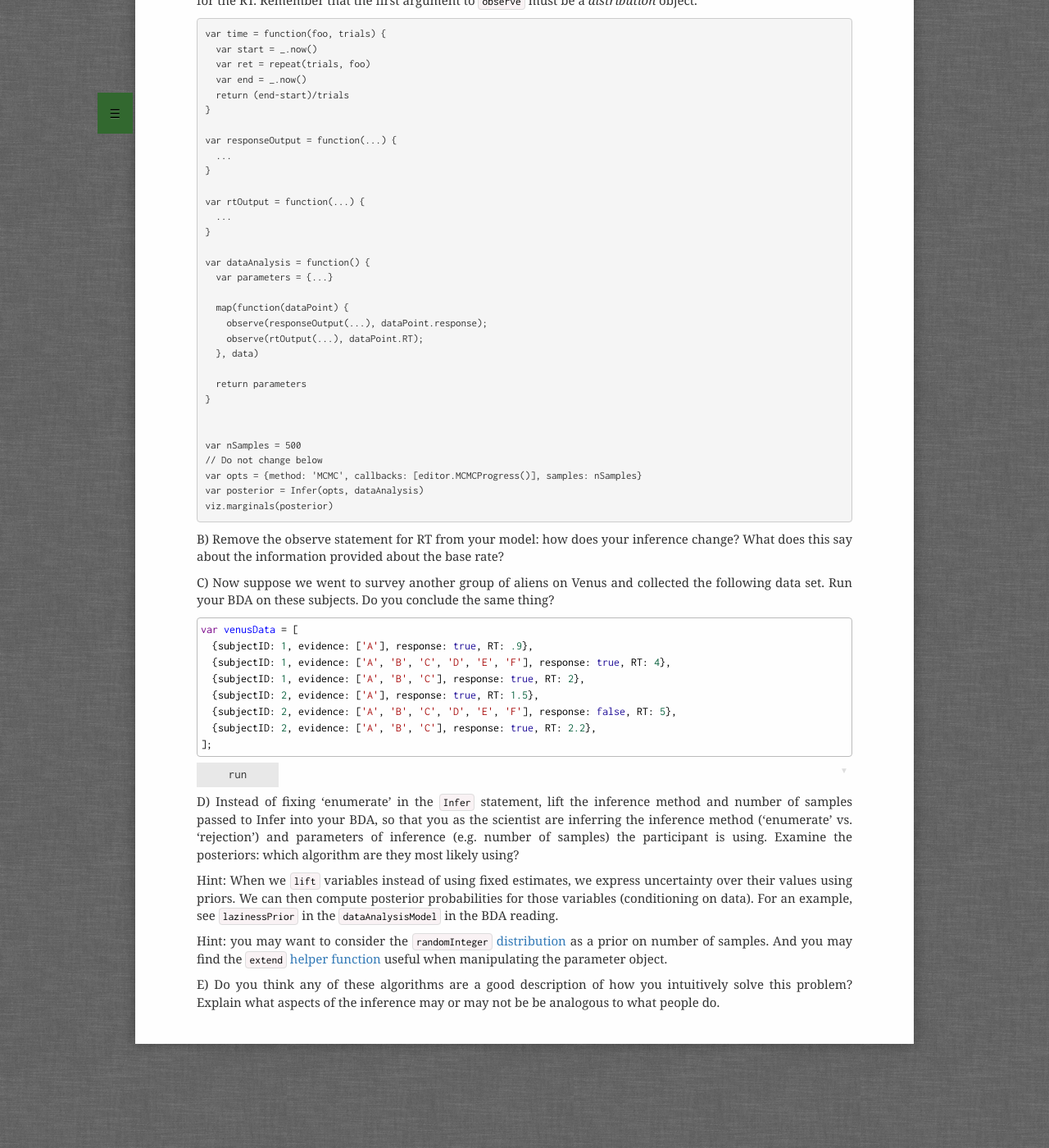
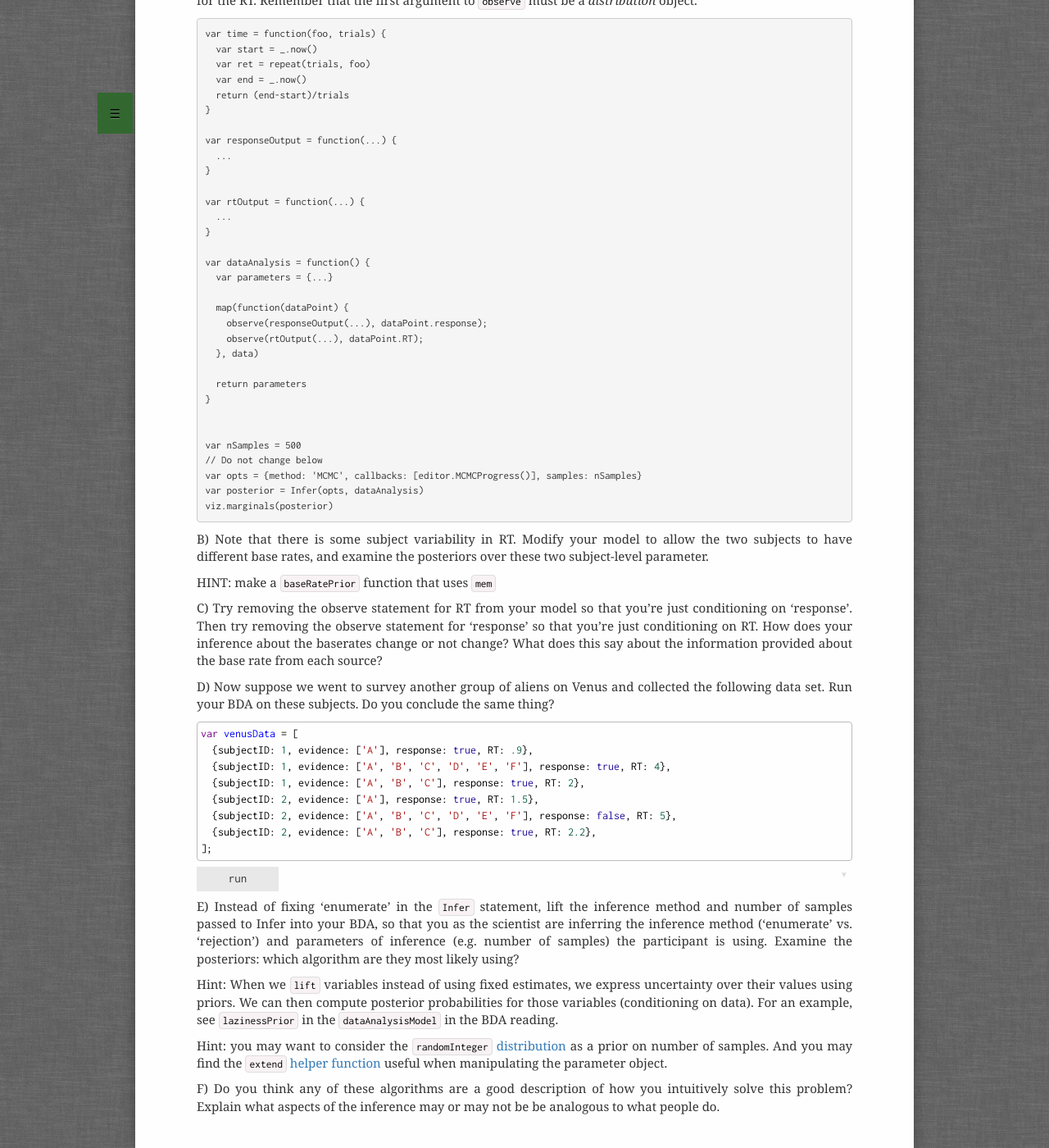
Before and after one commit to probmods/probmods2, a Jekyll site: the page built from exercises/process-models.md, in a window 1280 px wide and 1400 px high, scrolled down 1121 px. Shown: the whole window at 82% size. Built offline with Jekyll 4.4.1, drawn with Linux system fonts in a browser that asks for light colours; a script that is not in the unit is left out; some of the changed text lies outside the part shown.

Commit message:
Add subject-level param question

```diff
--- a/exercises/process-models.md
+++ b/exercises/process-models.md
@@ -39,7 +39,7 @@
 ]
 ~~~~
 
-A) Write a linking function from your model to the observed response and RT, and infer what *base rate* each subject was likely to have in mind.
+A) Write a linking function from your model to the observed response and RT, and infer the *baseRate* subjects likely have in mind.
 
 HINT: use the `time` function we defined in class. there should be one `observe` function for the response and one for the RT. Remember that the first argument to `observe` must be a *distribution* object.
 
@@ -78,9 +78,13 @@
 viz.marginals(posterior)
 ~~~~
 
-B) Remove the observe statement for RT from your model: how does your inference change? What does this say about the information provided about the base rate?
+B) Note that there is some subject variability in RT. Modify your model to allow the two subjects to have different base rates, and examine the posteriors over these two subject-level parameter.
 
-C) Now suppose we went to survey another group of aliens on Venus and collected the following data set. Run your BDA on these subjects. Do you conclude the same thing?
+HINT: make a `baseRatePrior` function that uses `mem`
+
+C) Try removing the observe statement for RT from your model so that you're just conditioning on 'response'. Then try removing the observe statement for 'response' so that you're just conditioning on RT. How does your inference about the baserates change or not change? What does this say about the information provided about the base rate from each source?
+
+D) Now suppose we went to survey another group of aliens on Venus and collected the following data set. Run your BDA on these subjects. Do you conclude the same thing?
 
 ~~~~
 var venusData = [
@@ -93,10 +97,10 @@
 ];
 ~~~~
 
-D) Instead of fixing 'enumerate' in the `Infer` statement, lift the inference method and number of samples passed to Infer into your BDA, so that you as the scientist are inferring the inference method ('enumerate' vs. 'rejection') and parameters of inference (e.g. number of samples) the participant is using. Examine the posteriors: which algorithm are they most likely using?
+E) Instead of fixing 'enumerate' in the `Infer` statement, lift the inference method and number of samples passed to Infer into your BDA, so that you as the scientist are inferring the inference method ('enumerate' vs. 'rejection') and parameters of inference (e.g. number of samples) the participant is using. Examine the posteriors: which algorithm are they most likely using?
 
 Hint: When we `lift` variables instead of using fixed estimates, we express uncertainty over their values using priors. We can then compute posterior probabilities for those variables (conditioning on data). For an example, see `lazinessPrior` in the `dataAnalysisModel` in the BDA reading.
 
 Hint: you may want to consider the [`randomInteger` distribution](http://docs.webppl.org/en/master/distributions.html#RandomInteger) as a prior on number of samples. And you may find the [`extend` helper function](http://docs.webppl.org/en/master/functions/other.html#extend) useful when manipulating the parameter object.
 
-E) Do you think any of these algorithms are a good description of how you intuitively solve this problem? Explain what aspects of the inference may or may not be be analogous to what people do.
+F) Do you think any of these algorithms are a good description of how you intuitively solve this problem? Explain what aspects of the inference may or may not be be analogous to what people do.
```
Also changed, not shown: other parts of exercises/process-models.md (+1 -1 lines).
